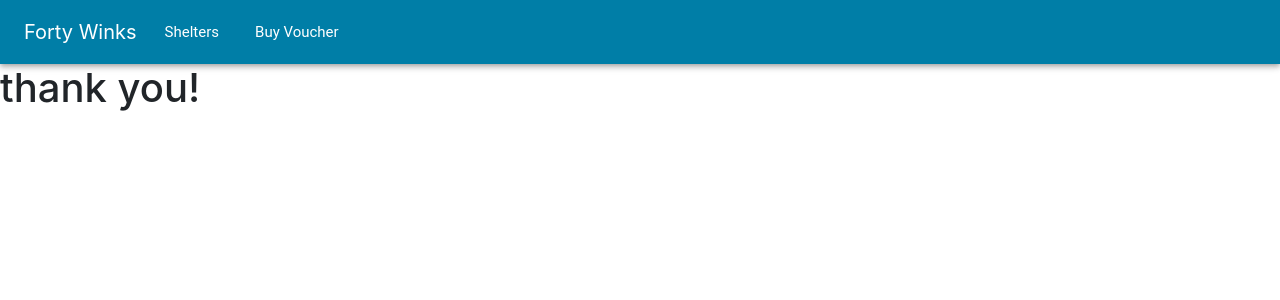
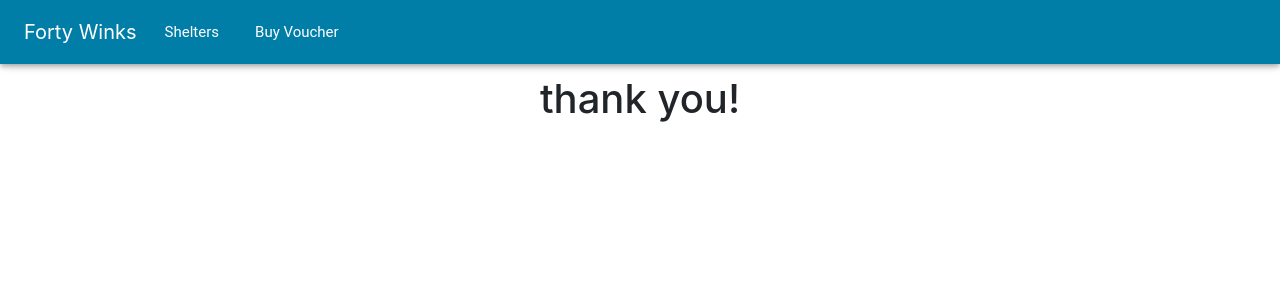
Before and after one commit to simon-norman/ui-forty-winks, a React (Create React App) app: page /thank-you in a window 1280 px wide. Shown: the top 300 px of the page. Built offline with nearby package versions, Linux system fonts and the light colour scheme; no server answers.

Commit message:
Attempted to fix the navbar

```diff
--- a/src/NavBar.js
+++ b/src/NavBar.js
@@ -12,7 +12,7 @@ class NavBar extends Component {
 
   render() {
     return (
-      <AppBar className='nav-bar' position='static' color="primary">
+      <AppBar className='nav-bar' position='fixed' color="primary">
         <Toolbar>
           <span>Forty Winks</span>
           <Button onClick={this.redirectTo('/shelters')} color="inherit" className="nav-bar__item load-shelters-page-button">
--- a/src/shelters/ShelterList.css
+++ b/src/shelters/ShelterList.css
@@ -1,6 +1,7 @@
 .shelter-list-container {
   justify-content: center;
   padding: 20px;
+  padding-top: 75px;
   width:70%;
   align-items: center;
   text-align: center;
--- /dev/null
+++ b/src/voucherPurchase/Confirmation.css
@@ -0,0 +1,11 @@
+.voucher-container {
+  justify-content: center;
+  padding: 20px;
+  padding-top: 75px;
+  width:70%;
+  align-items: center;
+  text-align: center;
+  display: flex;
+  flex-direction: column;
+  margin: auto;
+}
--- a/src/voucherPurchase/Confirmation.js
+++ b/src/voucherPurchase/Confirmation.js
@@ -1,6 +1,7 @@
 import React, { Component } from 'react';
 import voucherApi from '../services/voucherApi'
 import Voucher from './Voucher'
+import './Confirmation.css'
 
 class Confirmation extends Component {
   constructor(props) {
@@ -25,7 +26,7 @@ class Confirmation extends Component {
 
   render() {
     return(
-      <div>
+      <div className='voucher-container'>
         <div><h1>thank you!</h1></div>
         {this.state.voucher ?
           <Voucher voucher = {this.state.voucher} />
--- a/src/voucherPurchase/Voucher.js
+++ b/src/voucherPurchase/Voucher.js
@@ -1,12 +1,12 @@
 import React, { Component } from 'react';
-
+import Card from 'react-bootstrap/Card';
 class Voucher extends Component {
   render () {
     return (
-      <div className='voucher'>
+      <Card className='voucher'>
         <div className='vouchercode'>Voucher:  FW{this.props.voucher.code}</div>
         <div className='voucheramount'>Amount:  £{this.props.voucher.amount}</div>
-      </div>
+      </Card>
     )
   }
 }
```
